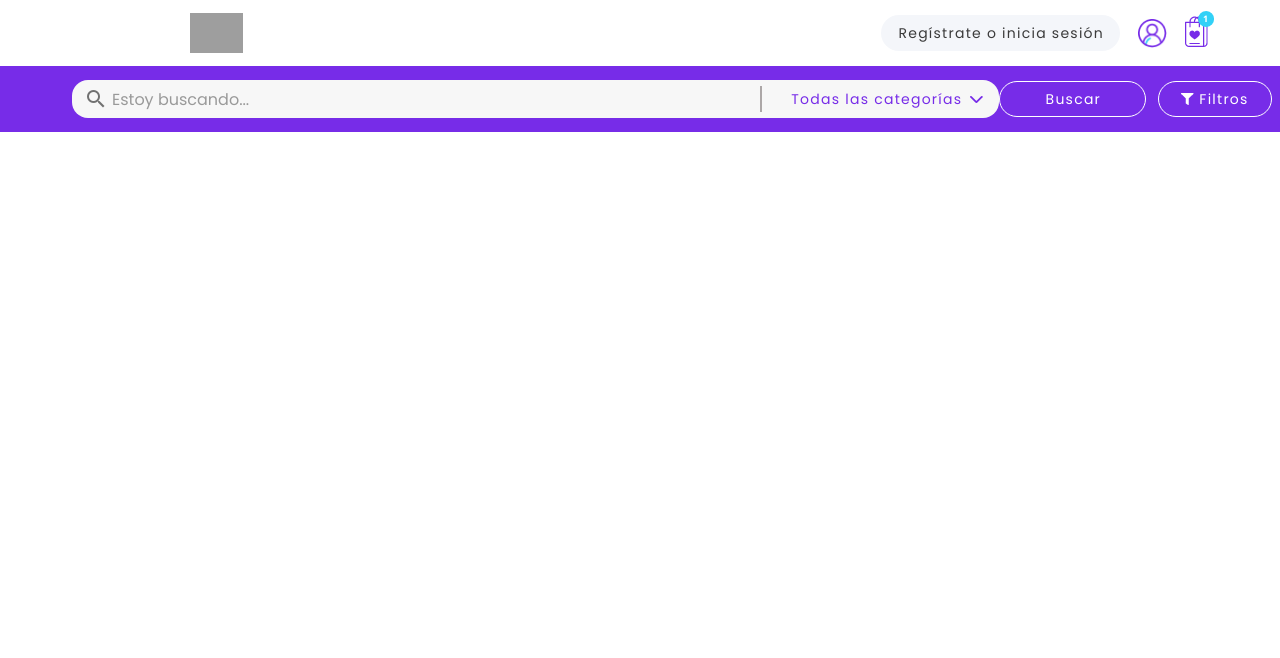
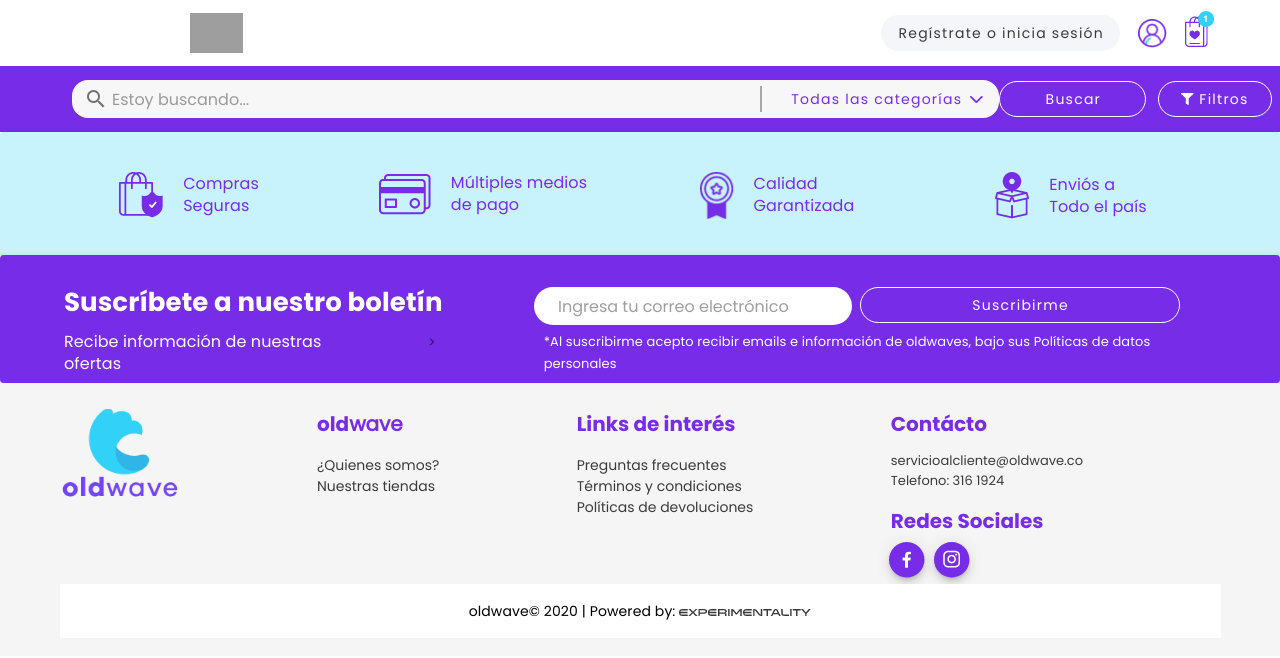
Before and after one commit to tatianagomeztga/oldwave-emp, a Vue app: page /#/ in a window 1280 px wide. Shown: the top 658 px of the page. Built offline with nearby package versions, Linux system fonts and the light colour scheme; grey boxes are pictures that could not be loaded.

Commit message:
footer ready

```diff
--- a/src/App.vue
+++ b/src/App.vue
@@ -1,7 +1,10 @@
 <template>
   <v-app id="app">
     <v-main>
-      <t-header></t-header>
+      <t-header fixed></t-header>
+      <box-features></box-features>
+      <subscribe></subscribe>
+      <b-footer></b-footer>
       <router-view/>
     </v-main>
   </v-app>
@@ -9,10 +12,17 @@
 
 <script>
 import header from "@/components/header.vue";
+import boxFeatures from "@/components/box-features.vue"
+import subscribe from "@/components/subscribe.vue"
+import footer from "@/components/footer.vue"
+
 
 export default {
   components: {
     "t-header": header,
+    "box-features": boxFeatures,
+    "subscribe": subscribe,
+    "b-footer": footer,
   }
 };
 </script>
--- /dev/null
+++ b/src/components/box-features.vue
@@ -0,0 +1,62 @@
+<template>
+  <v-card  class="d-fex" height="123px" justify="center" color="#c8f3fd">
+    <v-card-text class="px-16">
+      <v-row>
+        <v-col cols="3" class="mt-9">
+          <v-row align="center" justify="center">
+            <v-img
+              max-width="44px"
+              class="mb-4"
+              src="../assets/icons/icon-compras-seguras.png"
+              id="vimg"
+            ></v-img>
+            <p class="px-5 violet--text">Compras <br>Seguras</p>
+          </v-row>
+        </v-col>
+        <v-col cols="3" class="mt-9">
+          <v-row align="center" justify="center">
+            <v-img
+              max-width="52px"
+              class="mb-4"
+              src="../assets/icons/icon-multiples-medios-pago.png"
+              ></v-img>
+              <p class="px-5 violet--text">Múltiples medios <br>de pago</p>
+          </v-row>
+        </v-col>
+        <v-col cols="3" class="mt-9">
+          <v-row align="center" justify="center">
+            <v-img
+              max-width="34px"
+              class="mb-4"
+              src="../assets/icons/icon-calidad-garantizada.png"
+            ></v-img>
+            <p class="px-5 violet--text">Calidad<br> Garantizada</p>
+          </v-row>
+        </v-col>
+        <v-col cols="3" class="mt-9">
+          <v-row align="center" justify="center">
+            <v-img
+              max-width="34px"
+              class="mb-4"
+              src="../assets/icons/icon-envios-todo-elpais.png"
+              ></v-img>
+              <p class="px-5 violet--text">Enviós a <br>Todo el país</p>
+            </v-row>
+          </v-col>
+        </v-row>
+      </v-card-text>
+    </v-card>
+</template>
+<style>
+   @font-face {
+    font-family: "Poppins, Regular";
+    src: url("../assets/fonts/Poppins-Regular.ttf");
+  }
+  *{
+    font-family: "Poppins, Regular";
+    text-transform: none;
+  }
+  p{
+    font-size: 16px;
+  }
+</style>
--- /dev/null
+++ b/src/components/footer.vue
@@ -0,0 +1,103 @@
+<template>
+  <v-footer >
+    <v-container >
+      <v-layout mt-2>
+        <v-flex  >
+          <v-img
+            max-width="120px"
+            height="89px"
+            src="../assets/logo/oldwave-logo-vertical.png"
+            ></v-img>
+        </v-flex>
+        <v-flex>
+          <h3 id="ftitle" class="violet--text">old<b>wave</b></h3>
+          <v-layout class="interes"  mt-4>
+            <v-flex >
+              <h2  class="p2">¿Quienes somos?</h2>
+              <h2 class="p2">Nuestras tiendas </h2>
+            </v-flex>
+          </v-layout>
+        </v-flex>
+        <v-flex>
+          <h3 id="ftitle" class="violet--text">Links de interés</h3>
+          <v-layout class="interes"  mt-4>
+            <v-flex>
+              <h2  class="p2">Preguntas frecuentes</h2>
+              <h2 class="p2">Términos y condiciones </h2>
+              <h2  class="p2">Políticas de devoluciones</h2>
+            </v-flex>
+          </v-layout>
+        </v-flex>
+        <v-flex>
+          <h3 id="ftitle" class="violet--text">Contácto</h3>
+          <v-layout class="contacto"  mt-3>
+            <p class="p1" >servicioalcliente@oldwave.co <br> Telefono: 316 1924</p>
+          </v-layout>
+          <h3 id="ftitle" class="violet--text" >Redes Sociales</h3>
+          <v-layout class="contacto mt-2" >
+            <v-btn
+              fab
+              x-small
+              dark
+            >
+            <img src="../assets/icons/icon-facebook.png" />
+            </v-btn>
+            &nbsp;&nbsp;&nbsp;
+            <v-btn
+              fab
+              x-small
+              dark
+            >
+              <img src="../assets/icons/icon-instagram.png" />
+            </v-btn>
+          </v-layout>
+        </v-flex>
+      </v-layout>
+      <v-card
+        flat
+        tile
+        class=" text-center mt-2"
+      >
+        <v-card-text class="black--text p2">
+          oldwave© 2020 | Powered by:
+          <img src="../assets/experimentality-vtex.png" />
+        </v-card-text>
+      </v-card>
+    </v-container>
+  </v-footer>
+</template>
+
+<style>
+  @font-face {
+    font-family: "Poppins, Regular";
+    src: url("../assets/fonts/Poppins-Regular.ttf");
+  }
+  @font-face{
+    font-family: "Poppins, Bold";
+    src: url("../assets/fonts/Poppins-Bold.ttf");
+  }
+  @font-face{
+    font-family: "Poppins, SemiBold";
+    src: url("../assets/fonts/Poppins-SemiBold.ttf");
+  }
+  *{
+    font-family: "Poppins, Regular";
+    text-transform: none;
+  }
+  #ftitle{
+    font-family: "Poppins, Bold";
+    font-size: 20px;
+    font-weight: bold;
+  }
+  .p1{
+    color:#3B3B3B;
+    font-size:13px;
+    font-weight:regular;
+  }
+  .p2{
+    color:#3B3B3B;
+    font-size:14px;
+    font-weight: normal;
+  }
+
+</style>
--- a/src/components/header.vue
+++ b/src/components/header.vue
@@ -1,5 +1,5 @@
 <template>
-  <div fixed>
+  <div>
     <v-app-bar
       app
       flat
--- /dev/null
+++ b/src/components/subscribe.vue
@@ -0,0 +1,75 @@
+<template>
+  <v-card height="128px" color="violet">
+    <v-card-text class="pb-0">
+      <v-row >
+        <v-row no-gutters >
+          <v-col class="mt-8 px-15" cols="5" >
+            <p
+              id="subscribetxt"
+              class="white--text">Suscr&iacute;bete a nuestro bolet&iacute;n</p>
+          </v-col>
+          <v-col class="mt-7" cols="3">
+            <v-text-field
+              class="entrada"
+              placeholder="Ingresa tu correo electrónico"
+              rounded
+              flat
+              hide-details
+              solo
+              dense
+            ></v-text-field>
+          </v-col>
+          <v-col class="mt-5"  cols="4" >
+            <v-card-actions>
+              <v-btn
+                outlined
+                rounded
+                depressed
+                color="white"
+                class="white--text mr-3"
+                id="btnsubscribe"
+              >
+                Suscribirme
+              </v-btn>
+            </v-card-actions>
+          </v-col>
+          <v-col  cols="4" >
+            <p class="px-15 white--text" id="notesubs">Recibe información de nuestras ofertas</p>
+          </v-col>>
+          <v-col cols="7" align="left" class="ml-11">
+            <p class="px-16 white--text" id="clapsula">*Al suscribirme acepto recibir emails e información de oldwaves, bajo sus Políticas de datos personales</p>
+          </v-col>
+        </v-row>
+      </v-row>
+    </v-card-text>
+  </v-card>
+</template>
+
+<style>
+  @font-face {
+    font-family: "Poppins, Regular";
+    src: url("../assets/fonts/Poppins-Regular.ttf");
+  }
+  @font-face{
+    font-family: "Poppins, Bold";
+    src: url("../assets/fonts/Poppins-Bold.ttf");
+  }
+  *{
+    font-family: "Poppins, Regular";
+    text-transform: none;
+  }
+  #subscribetxt{
+    font-family: "Poppins, Bold";
+    text-transform: none;
+    font-size: 26px;
+  }
+  #btnsubscribe{
+    padding: 0px 110px;
+  }
+  #notesubs{
+    font-size: 16px;
+  }
+  #clapsula{
+    font-size: 13px;
+  }
+</style>
--- a/src/plugins/vuetify.js
+++ b/src/plugins/vuetify.js
@@ -14,7 +14,7 @@ export default new Vuetify({
         info: "#2196F3",
         success: "#4CAF50",
         warning: "#FFC107",
-        lightblue: "#14c6FF",
+        lightblue: "#32D1F7",
         yellow: "#FFCF00",
         pink: "#FF1976",
         orange: "#FF8657",
```
